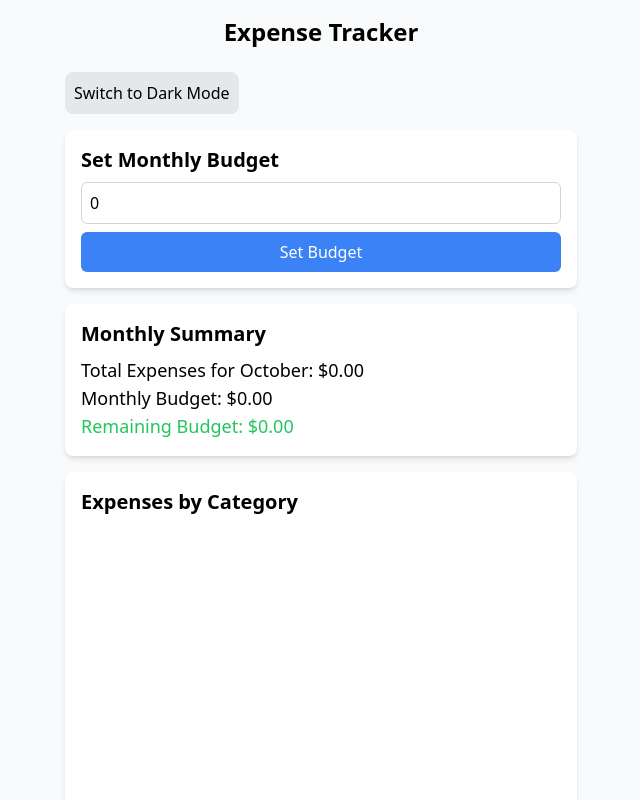
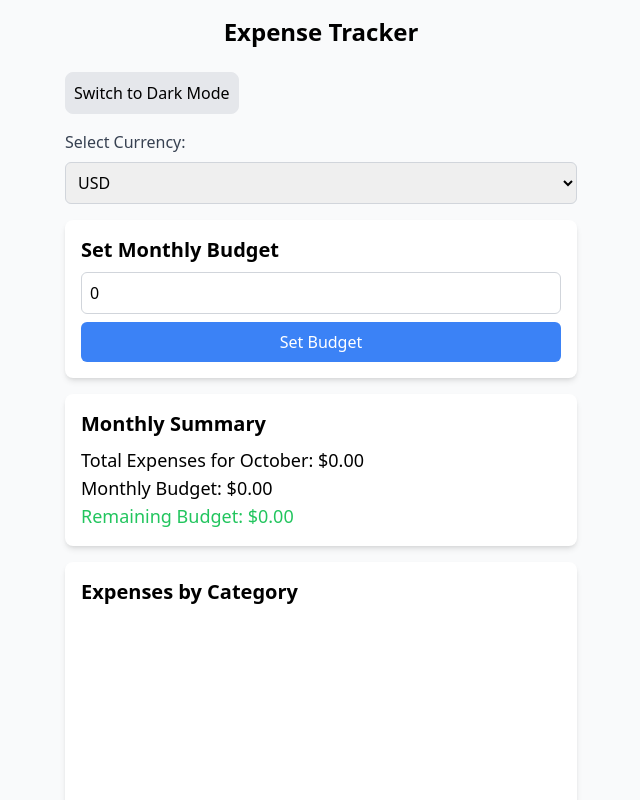
Before and after one commit to jadhneiny/ExpenseTracker, a React (Create React App) app in the folder expense-tracker/: page / in a window 1280 px wide. Shown: the top 800 px of the page, without its empty margins (319-959 px from the left). Built offline with nearby package versions, Linux system fonts and the light colour scheme.

Commit message:
select currency feature

```diff
--- a/expense-tracker/src/App.js
+++ b/expense-tracker/src/App.js
@@ -7,15 +7,14 @@ import BudgetInput from './components/BudgetInput';
 import ExportCSV from './components/ExportCSV';
 import BudgetNotification from './components/BudgetNotification';
 import DarkModeToggle from './components/DarkModeToggle';
-import { useTheme } from './ThemeContext'; // Import the theme hook
+import CurrencySelector from './components/CurrencySelector';
 
 function App() {
-  const { darkMode } = useTheme();
-
   return (
-    <div className={`${darkMode ? 'bg-gray-900 text-white' : 'bg-gray-50 text-black'} min-h-screen p-4`}>
+    <div className="bg-gray-50 min-h-screen p-4">
       <h1 className="text-2xl text-center font-bold mb-6">Expense Tracker</h1>
       <DarkModeToggle />
+      <CurrencySelector />
       <BudgetNotification />
       <BudgetInput />
       <Summary />
--- /dev/null
+++ b/expense-tracker/src/components/CurrencySelector.js
@@ -0,0 +1,33 @@
+import React, { useState } from 'react';
+import { useDispatch, useSelector } from 'react-redux';
+import { setCurrency } from '../redux/expensesSlice';
+
+const CurrencySelector = () => {
+  const currencies = ['USD', 'EUR', 'GBP', 'JPY'];
+  const dispatch = useDispatch();
+  const selectedCurrency = useSelector(state => state.expenses.currency);
+  const [currency, setCurrencyInput] = useState(selectedCurrency);
+
+  const handleCurrencyChange = (e) => {
+    const selected = e.target.value;
+    setCurrencyInput(selected);
+    dispatch(setCurrency(selected));
+  };
+
+  return (
+    <div className="max-w-lg mx-auto mb-4">
+      <label className="block text-gray-700 mb-2">Select Currency:</label>
+      <select
+        value={currency}
+        onChange={handleCurrencyChange}
+        className="w-full p-2 border border-gray-300 rounded-md"
+      >
+        {currencies.map(cur => (
+          <option key={cur} value={cur}>{cur}</option>
+        ))}
+      </select>
+    </div>
+  );
+};
+
+export default CurrencySelector;
--- a/expense-tracker/src/components/ExpenseItem.js
+++ b/expense-tracker/src/components/ExpenseItem.js
@@ -1,9 +1,11 @@
 import React, { useState } from 'react';
-import { useDispatch } from 'react-redux';
+import { useDispatch, useSelector } from 'react-redux';
 import { removeExpense, editExpense } from '../redux/expensesSlice';
 
 const ExpenseItem = ({ expense }) => {
   const dispatch = useDispatch();
+  const currency = useSelector(state => state.expenses.currency);
+
   const [isEditing, setIsEditing] = useState(false);
   const [amount, setAmount] = useState(expense.amount);
   const [description, setDescription] = useState(expense.description);
@@ -72,7 +74,7 @@ const ExpenseItem = ({ expense }) => {
             </div>
           </div>
           <div className="flex items-center space-x-4">
-            <p className="text-lg">${expense.amount}</p>
+            <p className="text-lg">{currency} {expense.amount}</p> {/* Display amount with currency */}
             <button
               onClick={() => setIsEditing(true)}
               className="text-blue-500"
--- a/expense-tracker/src/redux/expensesSlice.js
+++ b/expense-tracker/src/redux/expensesSlice.js
@@ -28,8 +28,12 @@ const loadFromLocalStorage = () => {
       categories: ['Food', 'Transport', 'Bills', 'Entertainment', 'Others'],
       budget: 0,
       tags: [],
+      currency: 'USD',
     },
     reducers: {
+      setCurrency: (state, action) => {
+        state.currency = action.payload;
+      },
       addExpense: (state, action) => {
         state.expenses.push(action.payload);
         saveToLocalStorage(state.expenses); // Save after adding
@@ -61,5 +65,5 @@ const loadFromLocalStorage = () => {
     },
   });
 
-  export const { addExpense, removeExpense, editExpense, setBudget, addTag, markAsRecurring } = expensesSlice.actions;
+  export const { setCurrency, addExpense, removeExpense, editExpense, setBudget, addTag, markAsRecurring } = expensesSlice.actions;
   export default expensesSlice.reducer;
```
